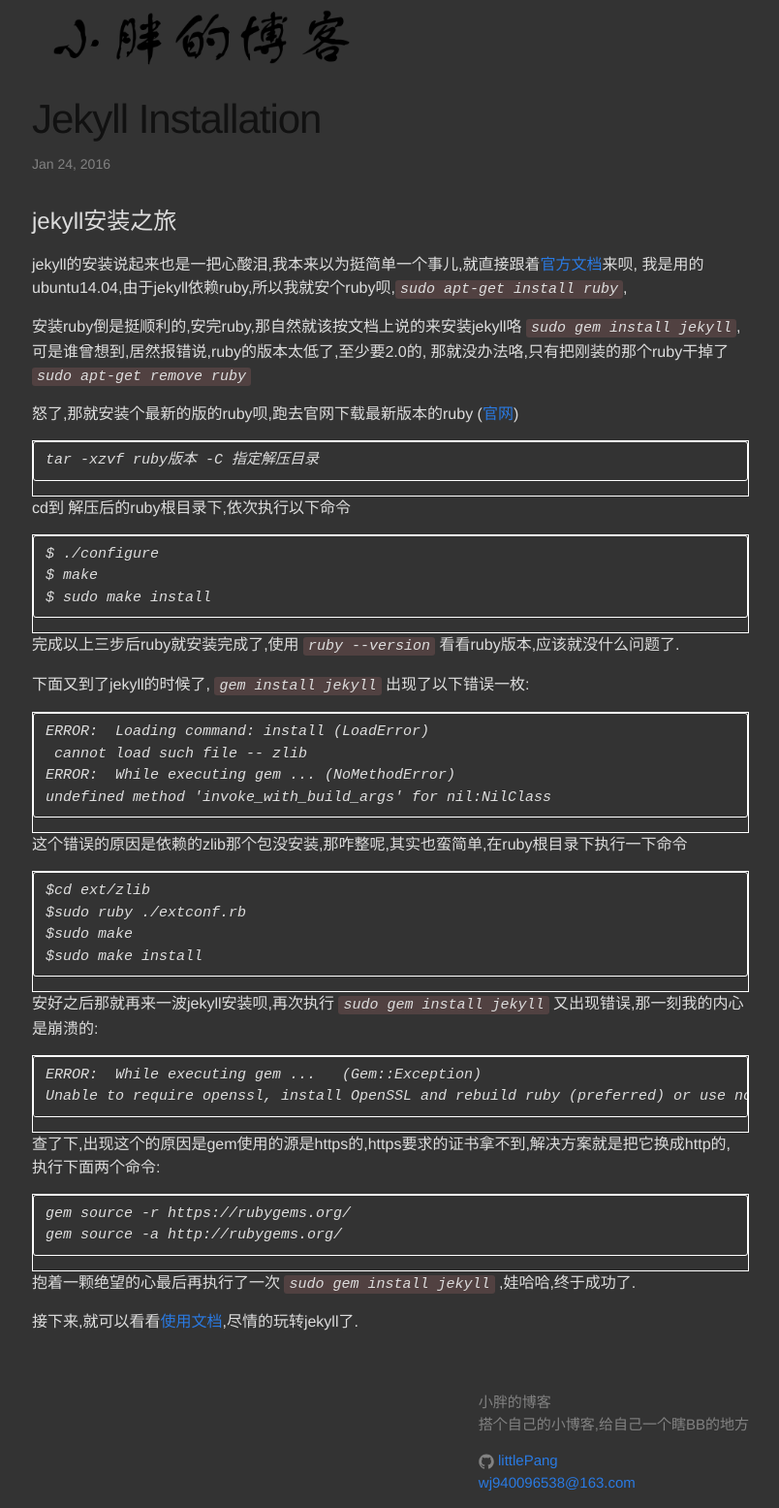
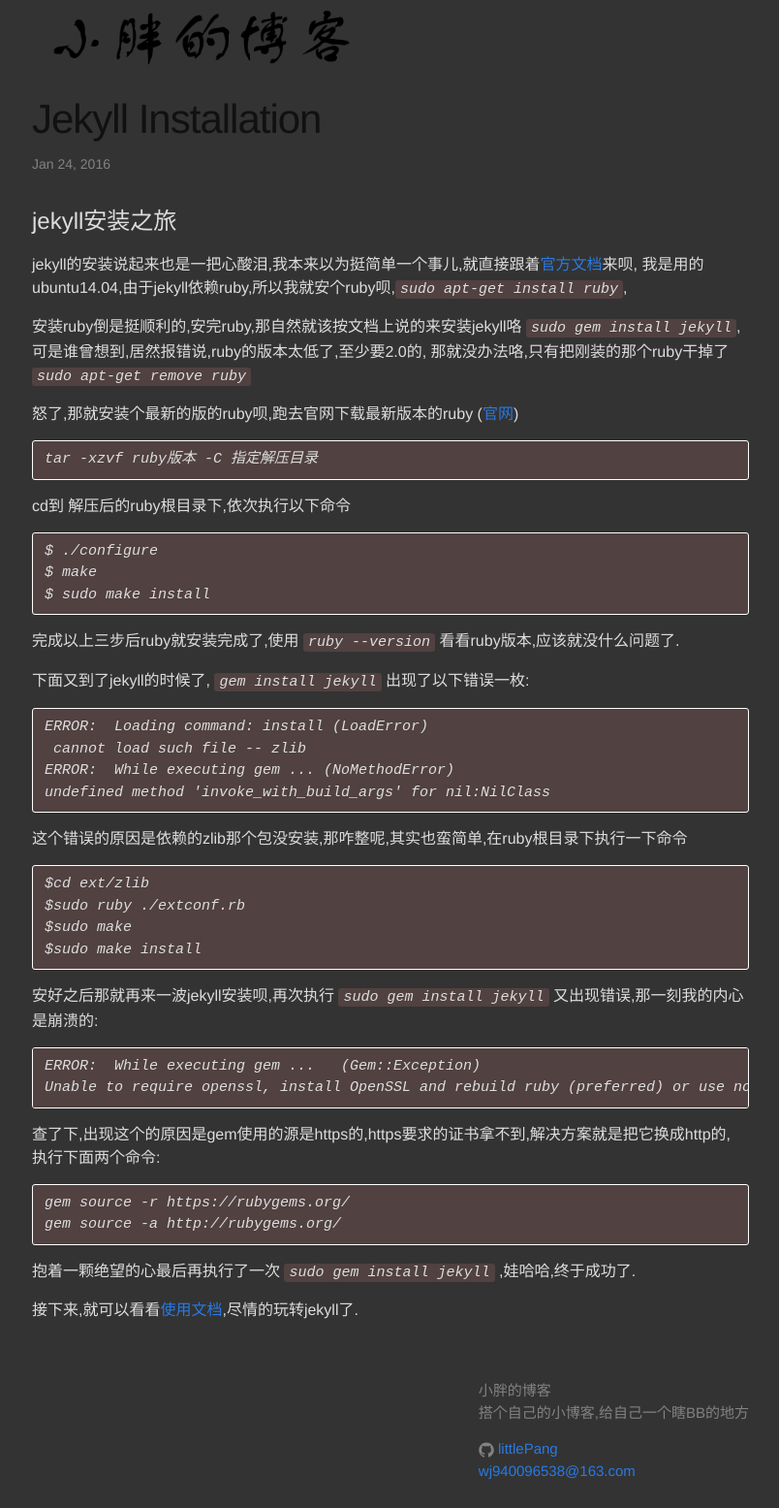
Before and after one commit to littlePang/littlePang.github.io, a Jekyll site: the page built from _posts/2016-01-24-jekyll-installation.md, in a window 1280 px wide. Shown: the whole page at 97% size, without its empty margins (237-1041 px from the left). Built offline with Jekyll 4.4.1, drawn with Linux system fonts in a browser that asks for light colours.

Commit message:
修改code样式

```diff
--- a/_sass/_base.scss
+++ b/_sass/_base.scss
@@ -139,12 +139,15 @@
 
 code {
     padding: 1px 5px;
+    font-style:oblique;
+    background-color: rgb(81, 65, 65);
 }
 
 pre {
     padding: 8px 12px;
     overflow-x: auto;
-
+    border: 1px solid white;
+    background-color: rgb(81, 65, 65);
     > code {
         border: 0;
         padding-right: 0;
--- a/_sass/_syntax-highlighting.scss
+++ b/_sass/_syntax-highlighting.scss
@@ -1,4 +1,4 @@
-.highlight {
+/*.highlight {
     background: #333333;
     border: 1px solid white;
     color: block;
@@ -9,3 +9,4 @@
     background-color: rgb(81, 65, 65);
     font-style:oblique;
 }
+*/
```
